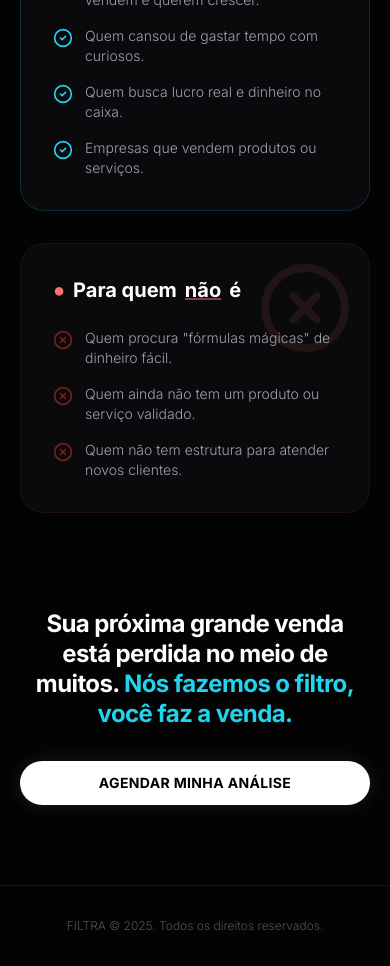
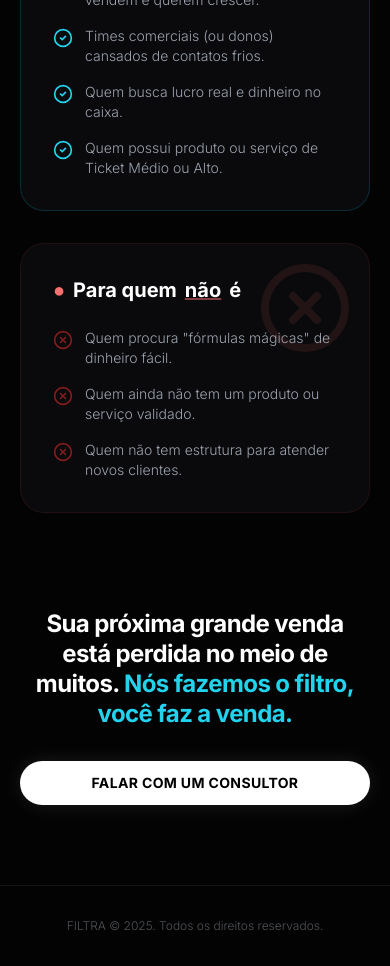
Before and after one commit to VoaMkt/voamkt-landingpage, a Next.js app: page / in a window 390 px wide. Shown: the part 3940-4906 px from the top of the page. Built offline with nearby package versions, Linux system fonts and the light colour scheme.

Commit message:
Update page.tsx

```diff
--- a/app/page.tsx
+++ b/app/page.tsx
@@ -11,8 +11,9 @@ import {
 const inter = Inter({ subsets: ["latin"], weight: ["300", "400", "500", "600", "700", "800"] });
 
 // --- LINKS DO WHATSAPP ---
-const WHATSAPP_ANALISE = "https://wa.me/5544997302097?text=Ol%C3%A1%21%20Vim%20pelo%20site%20da%20Filtra%20e%20gostaria%20de%20agendar%20uma%20an%C3%A1lise.";
-const WHATSAPP_ESCALA = "https://wa.me/5544997302097?text=Ol%C3%A1%21%20Gostaria%20de%20saber%20como%20escalar%20minhas%20vendas%20com%20a%20metodologia%20da%20Filtra.";
+const WHATSAPP_ANALISE = "https://wa.me/5544997302097?text=Ol%C3%A1%21%20Vim%20pelo%20site%20da%20Filtra%20e%20gostaria%20de%20uma%20an%C3%A1lise%20do%20meu%20comercial.";
+const WHATSAPP_ESCALA = "https://wa.me/5544997302097?text=Ol%C3%A1%21%20Gostaria%20de%20saber%20como%20escalar%20minhas%20vendas%20com%20a%20Filtra.";
+const WHATSAPP_CONSULTOR = "https://wa.me/5544997302097?text=Ol%C3%A1%21%20Tenho%20interesse%20na%20assessoria%20da%20Filtra%20e%20gostaria%20de%20falar%20com%20um%20consultor.";
 
 // --- COMPONENTES VISUAIS ---
 
@@ -272,7 +273,7 @@ export default function Home() {
         </motion.div>
       </div>
 
-      {/* --- SEÇÃO "PARA QUEM É" (SUBSTITUI DEPOIMENTOS) --- */}
+      {/* --- SEÇÃO "PARA QUEM É" --- */}
       <div className="relative z-10 max-w-[1100px] mx-auto px-5 mb-24 md:mb-32">
         <motion.div initial="hidden" whileInView="visible" viewport={{ once: true }} variants={fadeInUp} className="grid grid-cols-1 md:grid-cols-2 gap-8">
             {/* PARA QUEM É */}
@@ -285,9 +286,9 @@ export default function Home() {
                 </h3>
                 <ul className="space-y-4 text-[#9CA3AF] font-light text-sm md:text-base relative z-10">
                     <li className="flex items-start gap-3"><CheckCircle2 className="w-5 h-5 text-cyan-400 shrink-0 mt-0.5" /> Negócios e Profissionais que já vendem e querem crescer.</li>
-                    <li className="flex items-start gap-3"><CheckCircle2 className="w-5 h-5 text-cyan-400 shrink-0 mt-0.5" /> Quem cansou de gastar tempo com curiosos.</li>
+                    <li className="flex items-start gap-3"><CheckCircle2 className="w-5 h-5 text-cyan-400 shrink-0 mt-0.5" /> Times comerciais (ou donos) cansados de contatos frios.</li>
                     <li className="flex items-start gap-3"><CheckCircle2 className="w-5 h-5 text-cyan-400 shrink-0 mt-0.5" /> Quem busca lucro real e dinheiro no caixa.</li>
-                    <li className="flex items-start gap-3"><CheckCircle2 className="w-5 h-5 text-cyan-400 shrink-0 mt-0.5" /> Empresas que vendem produtos ou serviços.</li>
+                    <li className="flex items-start gap-3"><CheckCircle2 className="w-5 h-5 text-cyan-400 shrink-0 mt-0.5" /> Quem possui produto ou serviço de Ticket Médio ou Alto.</li>
                 </ul>
             </div>
 
@@ -316,8 +317,8 @@ export default function Home() {
             <span className="text-cyan-400">Nós fazemos o filtro, você faz a venda.</span>
           </motion.h2>
           <motion.div initial="hidden" whileInView="visible" viewport={{ once: true }} variants={fadeInUp}>
-            <PremiumButton variant="primary" href={WHATSAPP_ESCALA} className="inline-block bg-white text-black px-8 py-3 md:px-10 md:py-4 rounded-full font-bold text-sm md:text-base uppercase tracking-wide hover:bg-cyan-400 hover:text-white transition-all duration-300 shadow-[0_0_20px_rgba(255,255,255,0.1)]">
-                Agendar Minha Análise
+            <PremiumButton variant="primary" href={WHATSAPP_CONSULTOR} className="inline-block bg-white text-black px-8 py-3 md:px-10 md:py-4 rounded-full font-bold text-sm md:text-base uppercase tracking-wide hover:bg-cyan-400 hover:text-white transition-all duration-300 shadow-[0_0_20px_rgba(255,255,255,0.1)]">
+                Falar com um Consultor
             </PremiumButton>
           </motion.div>
         </div>
```
